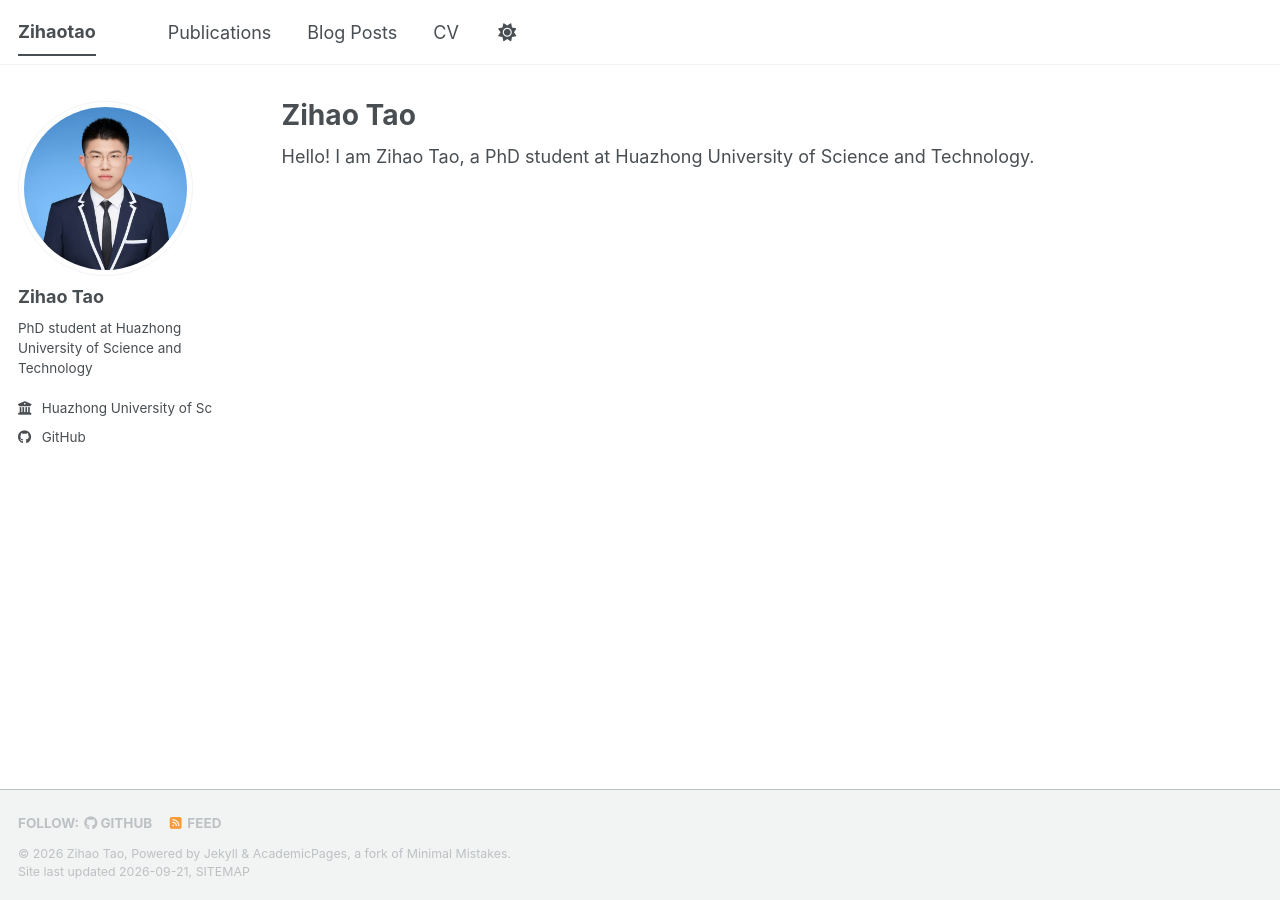
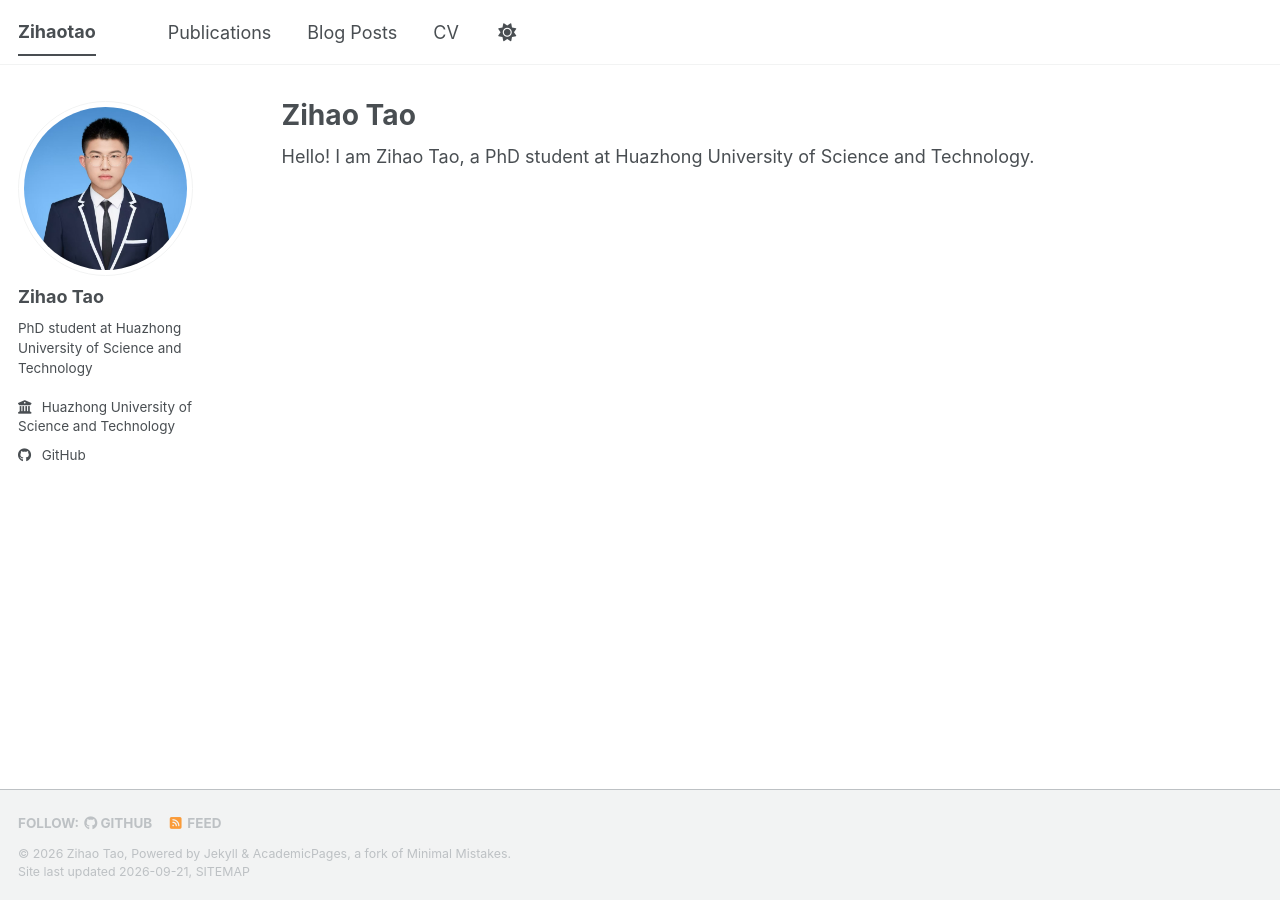
Before and after one commit to Tau0509/Tau0509.github.io, a Jekyll site: the page built from _pages/about.md, in a window 1280 px wide. Built offline with Jekyll 4.4.1, drawn with Linux system fonts in a browser that asks for light colours; a style sheet for code colours, icons or effects is not loaded.

Commit message:
Allow long institution names to wrap in sidebar

```diff
--- a/_sass/layout/_sidebar.scss
+++ b/_sass/layout/_sidebar.scss
@@ -307,6 +307,12 @@
     white-space: nowrap;
   }
 
+  li.author__desktop {
+    white-space: normal;
+    overflow-wrap: anywhere;
+    line-height: 1.4;
+  }
+
   a {
     display: block;
     margin-bottom: 5px;
```
